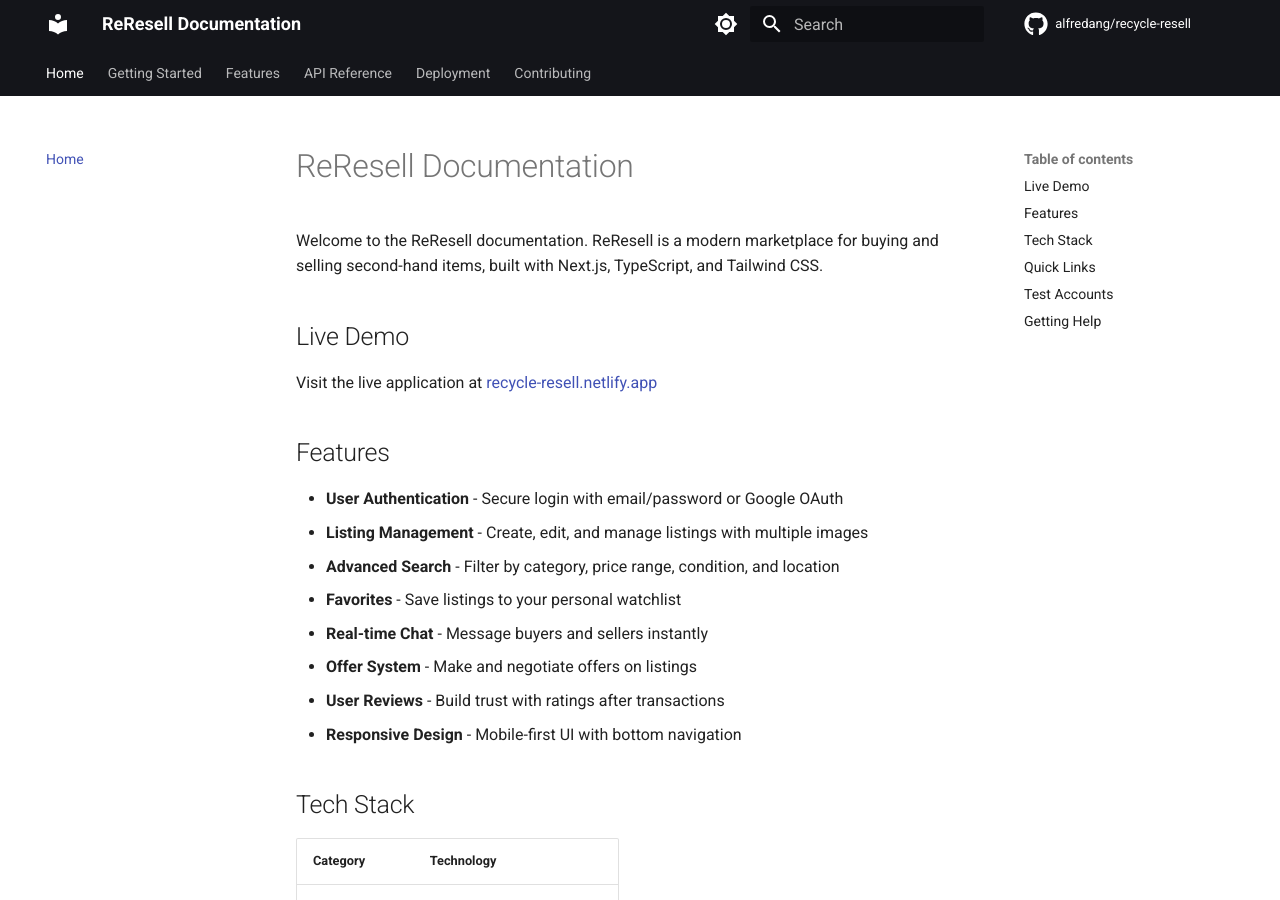
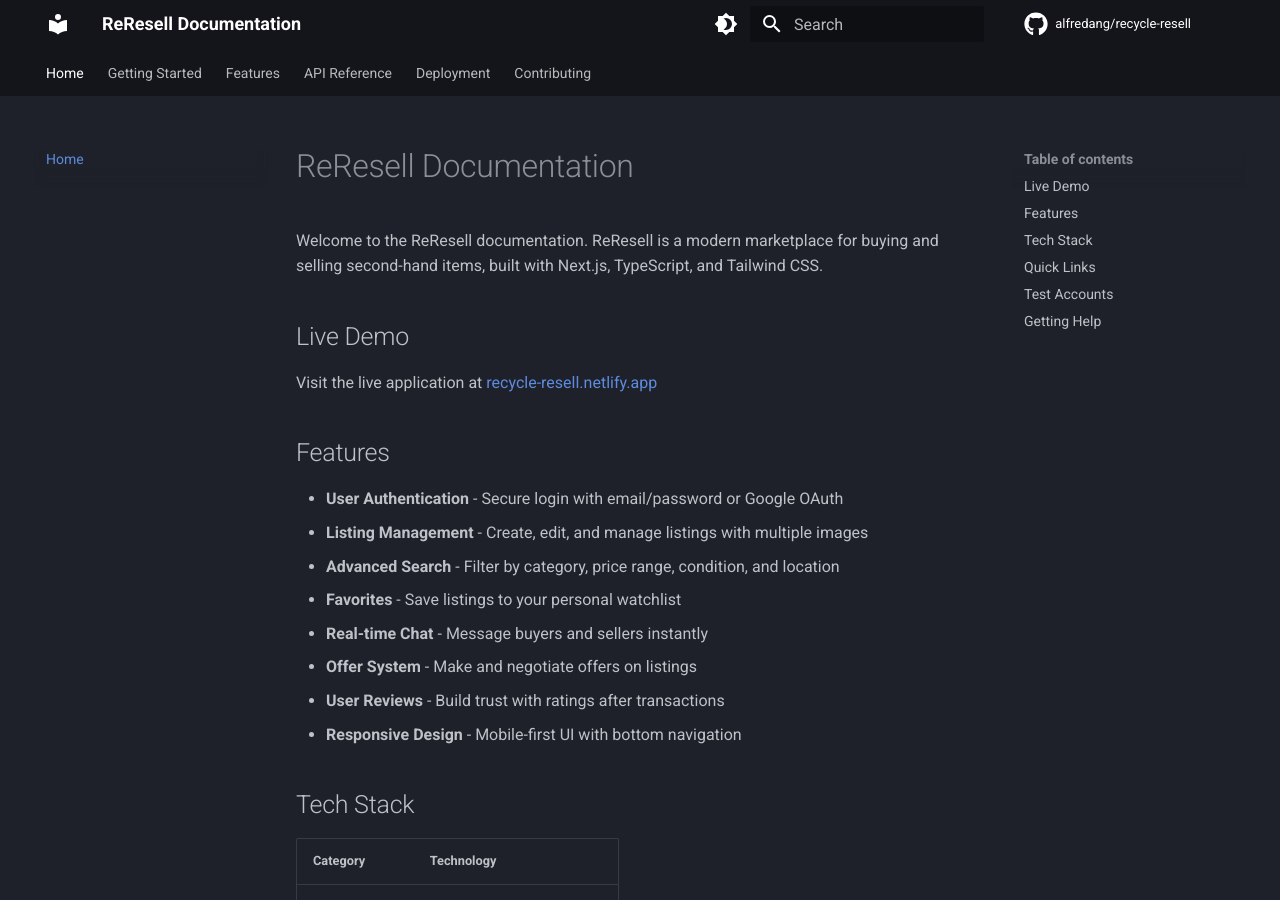
Before and after one commit to alfredang/recycle-resell, an MkDocs documentation site: the page built from docs/index.md, in a window 1280 px wide and 900 px high. Built offline with MkDocs 1.6.1 and Material for MkDocs 9.7.7, drawn with Linux system fonts in a browser that asks for light colours; comment, search, counter and statistics services are not loaded.

Commit message:
style: Set dark theme as default for documentation

```diff
--- a/mkdocs.yml
+++ b/mkdocs.yml
@@ -9,18 +9,18 @@
 theme:
   name: material
   palette:
+    - scheme: slate
+      primary: black
+      accent: indigo
+      toggle:
+        icon: material/brightness-4
+        name: Switch to light mode
     - scheme: default
       primary: black
       accent: indigo
       toggle:
         icon: material/brightness-7
         name: Switch to dark mode
-    - scheme: slate
-      primary: black
-      accent: indigo
-      toggle:
-        icon: material/brightness-4
-        name: Switch to light mode
   features:
     - navigation.tabs
     - navigation.sections
```
